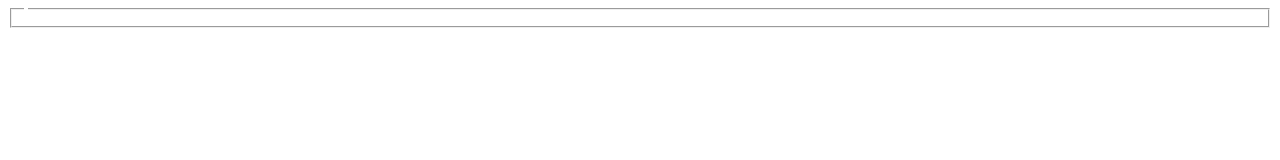
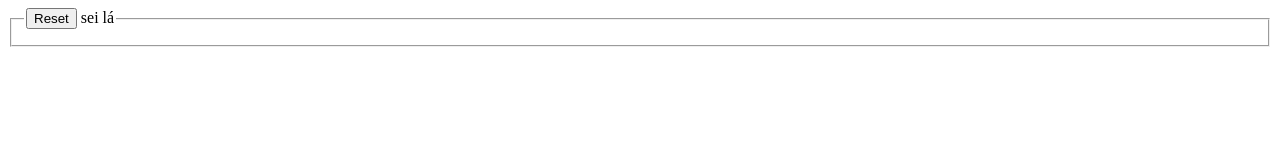
Before and after one commit to bmellborges/senacversionamento, a plain HTML site: page index.html in a window 1280 px wide. Drawn offline with Linux system fonts and the light colour scheme.

Commit message:
Update index.html

```diff
--- a/index.html
+++ b/index.html
@@ -8,7 +8,7 @@
 	<form>
 		<fieldset>
 			<legend>
-
+				<input type="reset"> sei lá
 			</legend>
 		</fieldset>
 	</form>
```
